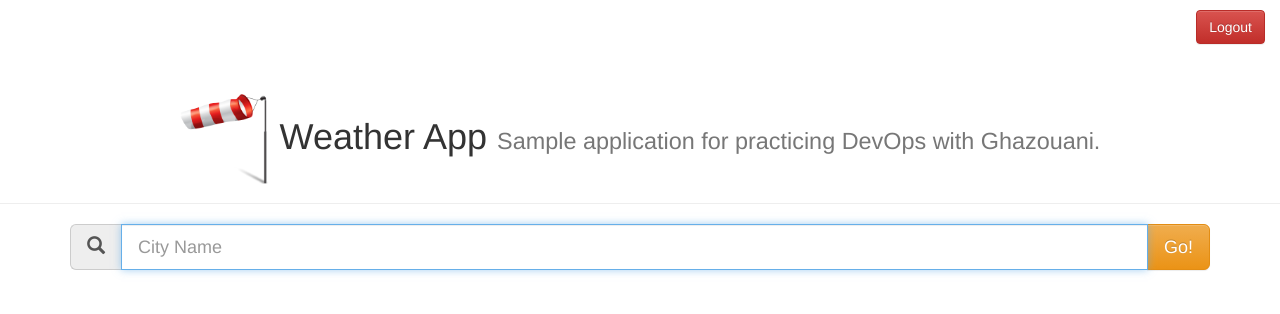
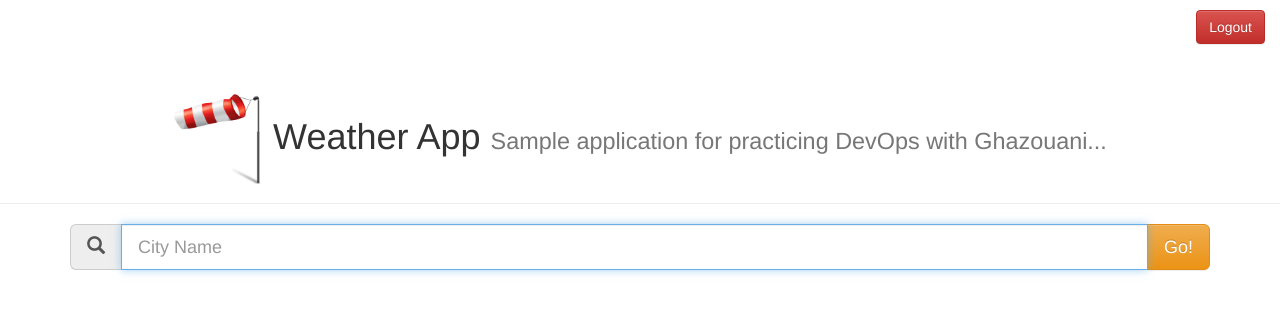
Before and after one commit to GhazouaniHichem/microservices-weather-app-code, a website: page UI/public/index.html in a window 1280 px wide. Drawn offline with nearby package versions, Linux system fonts and the light colour scheme; files whose address does not match are found by name.

```diff
--- a/UI/public/index.html
+++ b/UI/public/index.html
@@ -38,7 +38,7 @@
 <div class="page-header text-center">
     <h1><img src="logo.png" alt="Weather App" width="90px" style="-webkit-transform: scaleX(-1);transform: scaleX(-1)">
         Weather App
-        <small>Sample application for practicing DevOps with Ghazouani.</small></h1>
+        <small>Sample application for practicing DevOps with Ghazouani...</small></h1>
 </div>
 <div class="container">
     <div class="input-group input-group-lg">
```
